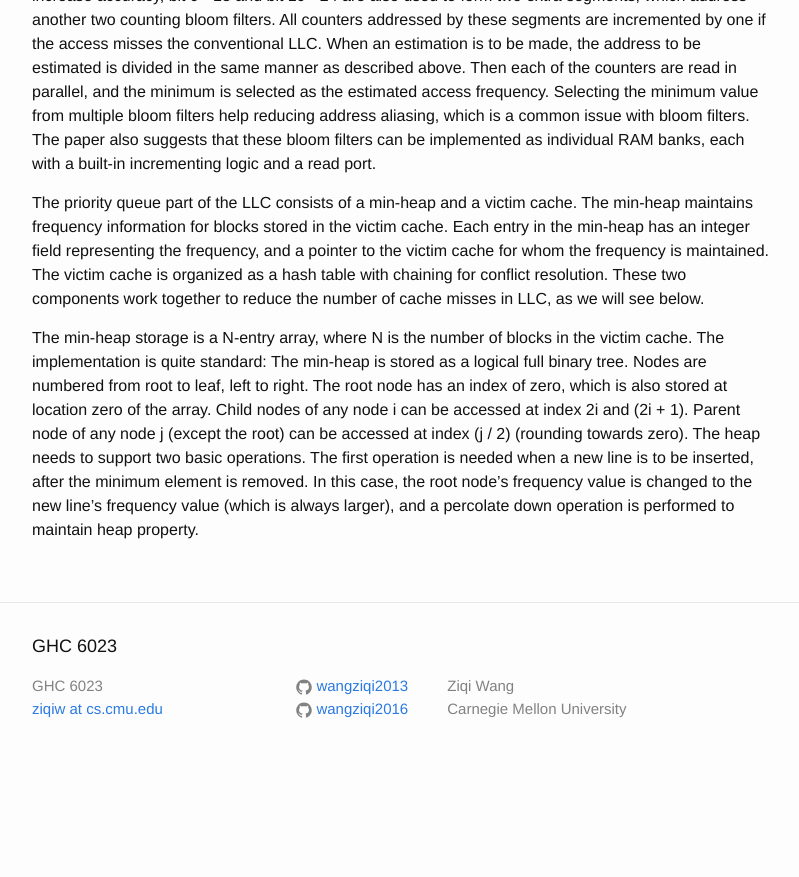
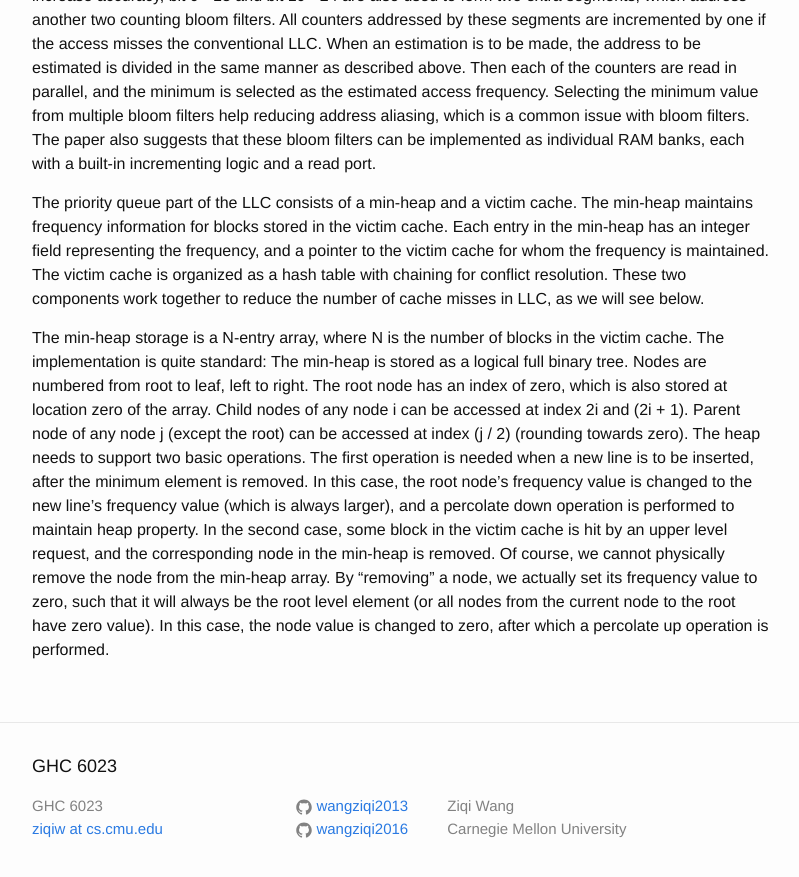
Before and after one commit to wangziqi2013/wangziqi2013.github.io, a Jekyll site: the page built from _posts/2020-05-28-scavenger.markdown, in a window 1280 px wide and 900 px high, scrolled down 1273 px. Shown: the top 877 px of the window, without its empty margins (238-1037 px from the left). Built offline with Jekyll 4.4.1, drawn with Linux system fonts in a browser that asks for light colours; before the commit the page ends 2053 px from its top, so only the background shows below that.

Commit message:
Adding second case

```diff
--- a/_posts/2020-05-28-scavenger.markdown
+++ b/_posts/2020-05-28-scavenger.markdown
@@ -65,4 +65,8 @@ be accessed at index 2i and (2i + 1). Parent node of any node j (except the root
 (rounding towards zero). The heap needs to support two basic operations. The first operation is needed when a new line
 is to be inserted, after the minimum element is removed. In this case, the root node's frequency value is changed to
 the new line's frequency value (which is always larger), and a percolate down operation is performed to maintain heap
-property.
+property. In the second case, some block in the victim cache is hit by an upper level request, and the corresponding
+node in the min-heap is removed. Of course, we cannot physically remove the node from the min-heap array. By "removing"
+a node, we actually set its frequency value to zero, such that it will always be the root level element (or all nodes
+from the current node to the root have zero value). In this case, the node value is changed to zero, after which a
+percolate up operation is performed.
```
